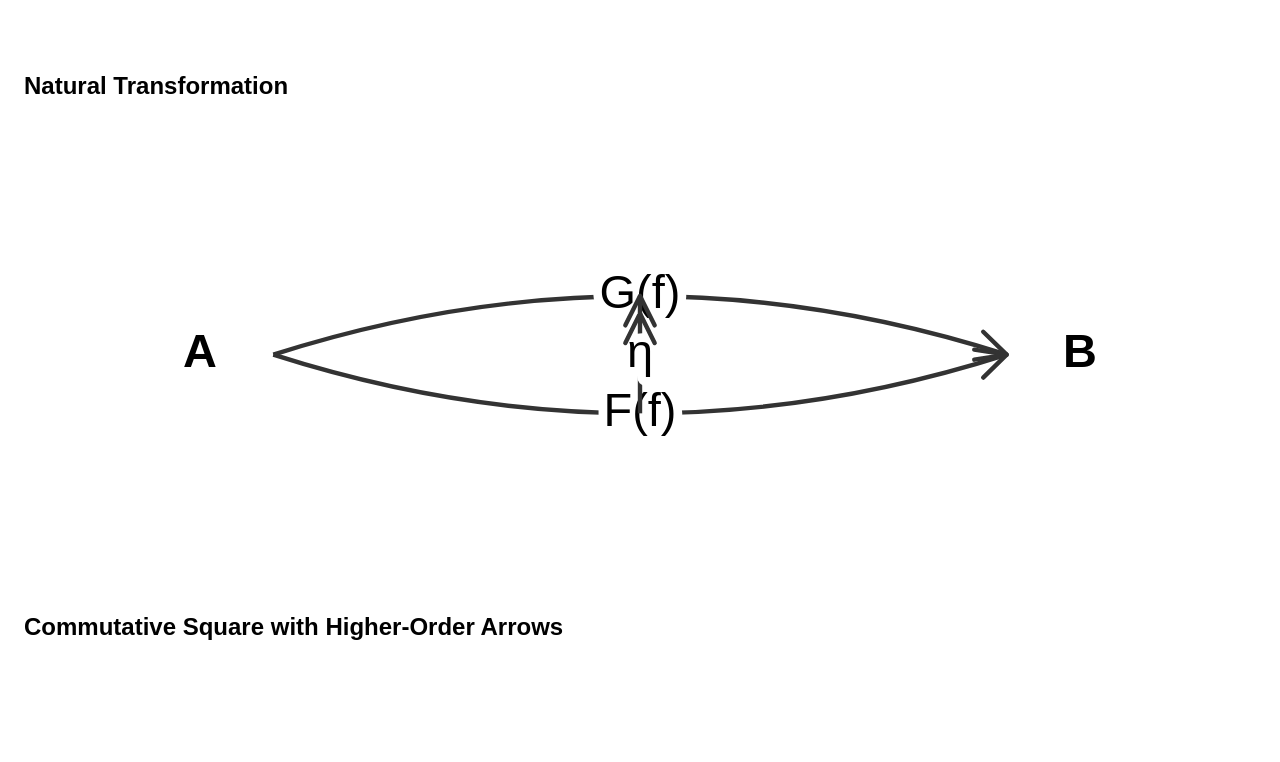
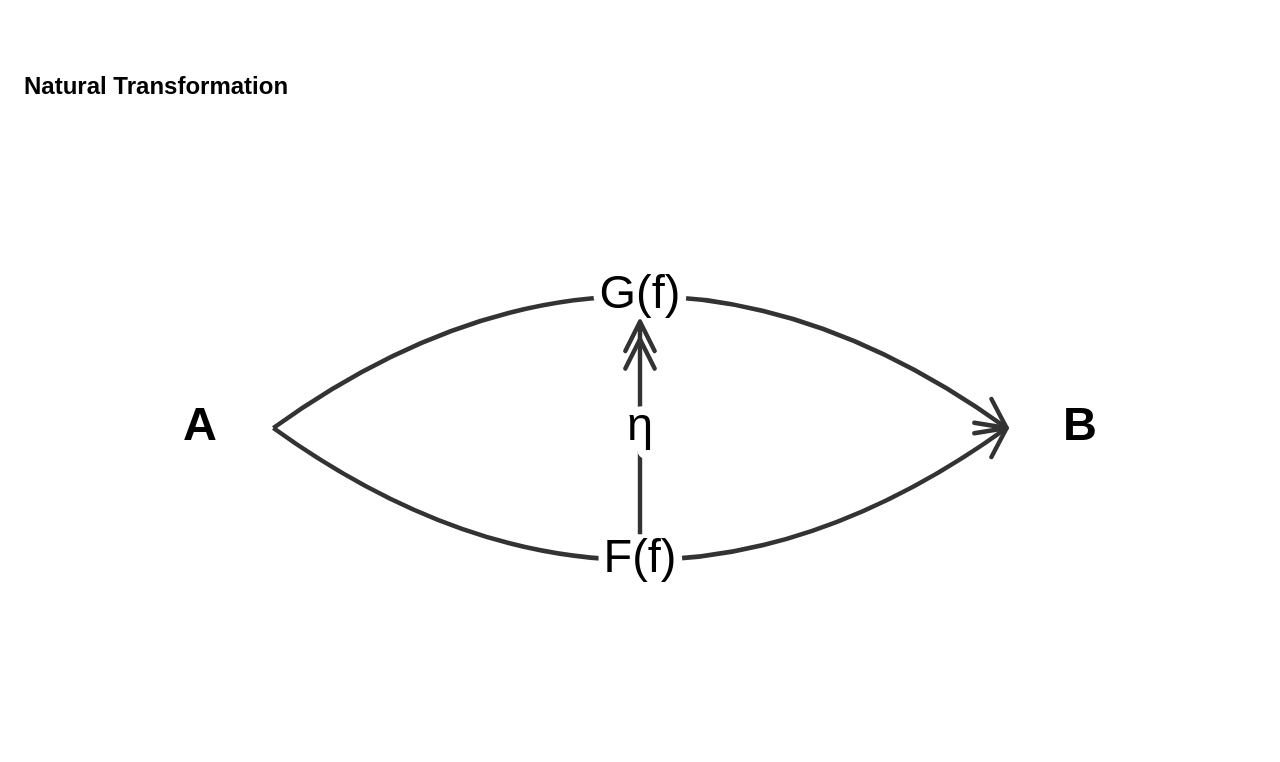
Before and after one commit to hotdocx/arrowgram, a React (Create React App) app in the folder src/: page / in a window 1280 px wide. Shown: the part 1320-2082 px from the top of the page. Built offline with nearby package versions, Linux system fonts and the light colour scheme.

Commit message:
feature: 2-arrows between arrows - arrow radius space - ok

```diff
--- a/src/App.jsx
+++ b/src/App.jsx
@@ -69,8 +69,8 @@ const naturalTransformationSpec = `
     { "name": "B", "left": 400, "top": 100, "label": "B" }
   ],
   "arrows": [
-    { "name": "f", "from": "A", "to": "B", "label": "F(f)", "curve": -40 },
-    { "name": "g", "from": "A", "to": "B", "label": "G(f)", "curve": 40 },
+    { "name": "f", "from": "A", "to": "B", "label": "F(f)", "curve": -90 },
+    { "name": "g", "from": "A", "to": "B", "label": "G(f)", "curve": 90 },
     { "name": "eta", "from": "f", "to": "g", "label": "η", "style": { "head": { "name": "epi" } } }
   ]
 }
@@ -85,12 +85,33 @@ const higherOrderSquareSpec = `
     { "name": "D", "left": 500, "top": 400, "label": "D" }
   ],
   "arrows": [
-    { "name": "top_arrow", "from": "A", "to": "B", "label": "f" },
+    { "name": "top_arrow", "from": "A", "to": "B", "label": "f", "curve": 90 },
     { "name": "bottom_arrow", "from": "C", "to": "D", "label": "g" },
     { "name": "left_arrow", "from": "A", "to": "C", "label": "α" },
     { "name": "right_arrow", "from": "B", "to": "D", "label": "β" },
-    { "name": "diag1", "from": "top_arrow", "to": "right_arrow", "label": "η", "curve": 40, "label_alignment": "left" },
+    { "name": "diag1", "from": "top_arrow", "to": "right_arrow", "label": "η", "curve": 40, "label_alignment": "left",
+      "style": { "level": 2,  "head": { "name": "epi" },  "tail": { "name": "mono" }  } },
     { "name": "diag2", "from": "left_arrow", "to": "bottom_arrow", "label": "ε", "curve": -40, "label_alignment": "right" }
+  ]
+}
+`;
+
+const higherOrderceptionSpec = `
+{
+  "nodes": [
+    { "name": "A", "left": 100, "top": 100, "label": "A" },
+    { "name": "B", "left": 600, "top": 100, "label": "B" },
+    { "name": "C", "left": 100, "top": 400, "label": "C" },
+    { "name": "D", "left": 600, "top": 400, "label": "D" }
+  ],
+  "arrows": [
+    { "name": "f1", "from": "A", "to": "B", "label": "f₁", "curve": -60 },
+    { "name": "f2", "from": "A", "to": "B", "label": "f₂", "curve": 60 },
+    { "name": "g1", "from": "C", "to": "D", "label": "g₁", "curve": -60 },
+    { "name": "g2", "from": "C", "to": "D", "label": "g₂", "curve": 60 },
+    { "name": "h1", "from": "f1", "to": "f2", "label": "h₁" },
+    { "name": "h2", "from": "g1", "to": "g2", "label": "h₂" },
+    { "name": "h3", "from": "h1", "to": "h2", "label": "h₃", "curve": -50, "style": { "head": { "name": "epi" } } }
   ]
 }
 `;
@@ -105,6 +126,8 @@ export default function App() {
       <ArrowGram spec={naturalTransformationSpec.trim()} />
       <h2>Commutative Square with Higher-Order Arrows</h2>
       <ArrowGram spec={higherOrderSquareSpec.trim()} />
+      <h2>Arrows Between Higher-Order Arrows</h2>
+      <ArrowGram spec={higherOrderceptionSpec.trim()} />
     </div>
   );
 }
--- a/src/ArrowGram.jsx
+++ b/src/ArrowGram.jsx
@@ -19,6 +19,18 @@ export function ArrowGram({ spec: specString }) {
       if (!spec.nodes || spec.nodes.length === 0) {
         return { nodes: [], arrows: [], viewBox: "0 0 100 100" };
       }
+
+      const getEndpointRadius = (endpointInfo) => {
+        if (endpointInfo.isNode) {
+          return NODE_RADIUS;
+        }
+        if (!endpointInfo.spec) return 0;
+
+        const level = endpointInfo.spec.style?.level || 1;
+        const thickness = (level - 1) * LINE_SPACING + STROKE_WIDTH;
+        const PADDING_FOR_ARROW_ENDPOINT = 8;
+        return thickness / 2 + PADDING_FOR_ARROW_ENDPOINT;
+      };
 
       const endpointInfo = new Map(
         spec.nodes.map((node) => [
@@ -69,8 +81,8 @@ export function ArrowGram({ spec: specString }) {
             if (arrowSpec.from === arrowSpec.to) {
               model = createLoopArrowModel(arrowSpec, fromNodeLike, key);
             } else {
-              const fromRadius = fromInfo.isNode ? NODE_RADIUS : 0;
-              const toRadius = toInfo.isNode ? NODE_RADIUS : 0;
+              const fromRadius = getEndpointRadius(fromInfo);
+              const toRadius = getEndpointRadius(toInfo);
               model = createStandardArrowModel(
                 arrowSpec,
                 fromNodeLike,
```
